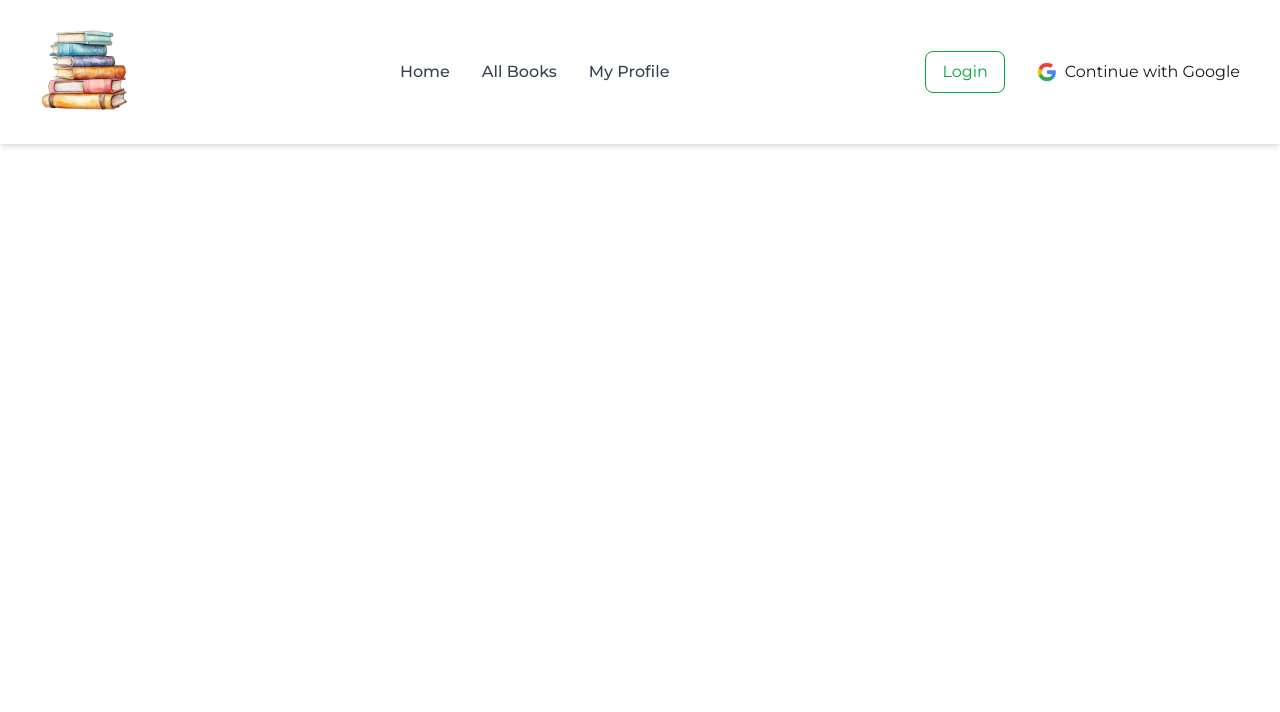
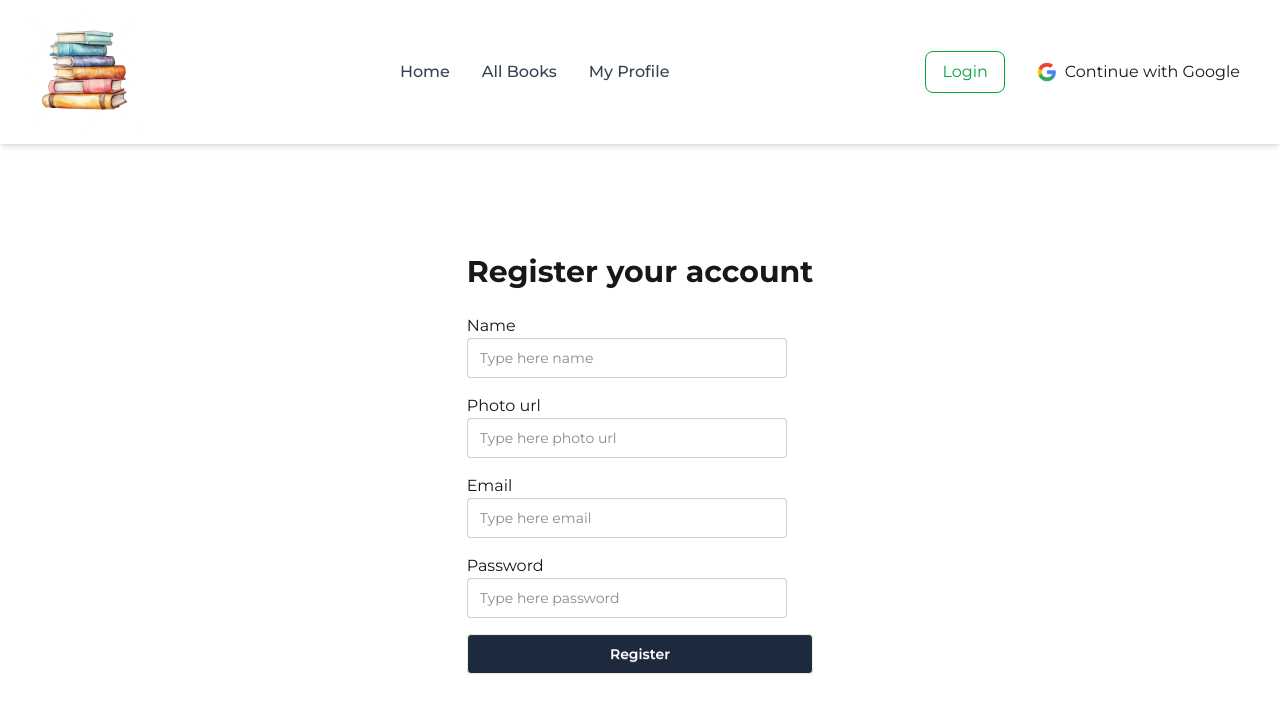
Before and after one commit to ananya2420/a8-bookstore, a Next.js app: page /register in a window 1280 px wide. Shown: the top 712 px of the page. Built offline with nearby package versions, Linux system fonts and the light colour scheme.

Commit message:
Design Login & Register Page With React Hook Form

```diff
--- a/package.json
+++ b/package.json
@@ -13,6 +13,7 @@
     "react": "19.2.4",
     "react-dom": "19.2.4",
     "react-fast-marquee": "^1.6.5",
+    "react-hook-form": "^7.74.0",
     "react-hot-toast": "^2.6.0",
     "react-icons": "^5.6.0",
     "react-toastify": "^11.1.0"
--- a/src/app/(auth)/login/page.jsx
+++ b/src/app/(auth)/login/page.jsx
@@ -1,11 +1,69 @@
-import React from 'react'
+"use client";
+import Link from "next/link";
+import React from "react";
+import { useForm } from "react-hook-form";
 
-const Loginpage = () => {
+const LoginPage = () => {
+  const { register, handleSubmit, watch, formState:{errors} } = useForm();
+
+  const handleLoginFunction = (data) => {
+    console.log(data, "data");
+  };
+
+  //console.log(watch("email"));
+  //console.log(watch("password"));
+
+
   return (
-    <div>
-      Login
+    <div className="container mx-auto min-h-[80vh] flex justify-center items-center">
+      <div className="p-4 rounded-xl bg-white">
+        <h2 className="font-bold text-3xl text-center mb-6">
+          Login your account
+        </h2>
+
+        <form
+          className="space-y-4"
+          onSubmit={handleSubmit(handleLoginFunction)}
+        >
+          <fieldset>
+            <legend>Email</legend>
+            <input
+              type="email"
+              className="input"
+              placeholder="Type here email"
+              {...register("email",{
+                required:"Email field is required",
+              })}
+            />
+            {errors.email && <p className="text-green-500">{errors.email.message}</p>}
+          </fieldset>
+
+          <fieldset>
+            <legend>Password</legend>
+            <input
+              type="password"
+              className="input"
+              placeholder="Type here password"
+              {...register("password",{required:"password field is required"})}
+
+            />
+             {errors.password && <p className="text-green-500">{errors.password.message}</p>}
+          </fieldset>
+
+          <button className="btn w-full bg-slate-800 text-white">
+            Login
+          </button>
+        </form>
+
+        <p className="mt-4">
+          Do not have an account?
+          <Link href="/register" className="text-green-500 ml-1">
+            register
+          </Link>
+        </p>
+      </div>
     </div>
-  )
-}
+  );
+};
 
-export default Loginpage
+export default LoginPage;
--- a/src/app/(auth)/register/page.jsx
+++ b/src/app/(auth)/register/page.jsx
@@ -1,11 +1,99 @@
-import React from 'react'
+"use client";
+import Link from "next/link";
+import React from "react";
+import { useForm } from "react-hook-form";
 
-const Registerpage = () => {
+const RegisterPage = () => {
+  const { register, handleSubmit, watch, formState:{errors} } = useForm();
+
+  const handleRegisterFunction = (data) => {
+    console.log(data, "data");
+
+    const {name,photo,email,password}=data;
+    console.log(name,photo);
+  };
+
+  //console.log(watch("email"));
+  //console.log(watch("password"));
+
+
   return (
-    <div>
+    <div className="container mx-auto min-h-[80vh] flex justify-center items-center">
+      <div className="p-4 rounded-xl bg-white">
+        <h2 className="font-bold text-3xl text-center mb-6">
+          Register your account
+        </h2>
 
+        <form
+          className="space-y-4"
+          onSubmit={handleSubmit(handleRegisterFunction)}
+        >
+
+          <fieldset>
+            <legend>Name</legend>
+            <input
+              type="text"
+              className="input"
+              placeholder="Type here name"
+              {...register("name",{
+                required:"Name field is required",
+              })}
+            />
+            {errors.name && <p className="text-green-500">{errors.name.message}</p>}
+          </fieldset>
+
+          <fieldset>
+            <legend>Photo url</legend>
+            <input
+              type="text"
+              className="input"
+              placeholder="Type here photo url"
+              {...register("photo",{required:"photo url field is required"})}
+
+            />
+             {errors.photo && <p className="text-green-500">{errors.photo.message}</p>}
+          </fieldset>
+
+          <fieldset>
+            <legend>Email</legend>
+            <input
+              type="email"
+              className="input"
+              placeholder="Type here email"
+              {...register("email",{
+                required:"Email field is required",
+              })}
+            />
+            {errors.email && <p className="text-green-500">{errors.email.message}</p>}
+          </fieldset>
+
+          <fieldset>
+            <legend>Password</legend>
+            <input
+              type="password"
+              className="input"
+              placeholder="Type here password"
+              {...register("password",{
+                required:"Password field is required",
+              })}
+            />
+            {errors.password && <p className="text-green-500">{errors.password.message}</p>}
+          </fieldset>
+
+          <button className="btn w-full bg-slate-800 text-white">
+            Register
+          </button>
+        </form>
+
+       {/* <p className="mt-4">
+          Do not have an account?
+          <Link href="/register" className="text-green-500 ml-1">
+            register
+          </Link>
+        </p> */}
+      </div>
     </div>
-  )
-}
+  );
+};
 
-export default Registerpage
+export default RegisterPage;
```
Also changed, not shown: 1 other file (tests, documents, lock files or other folders).
